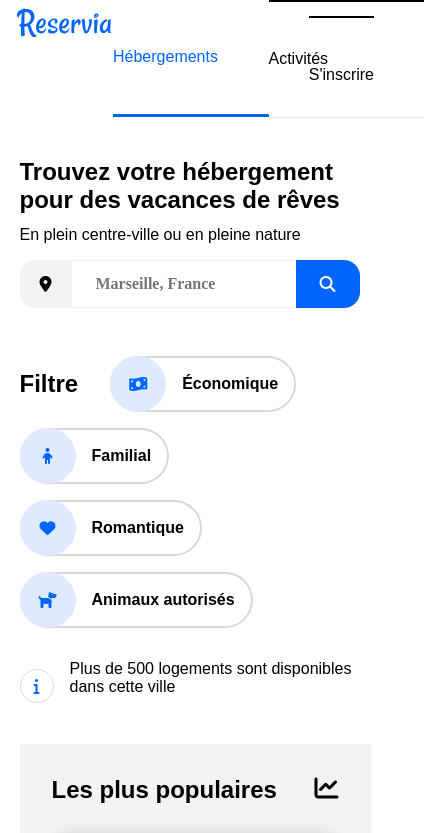
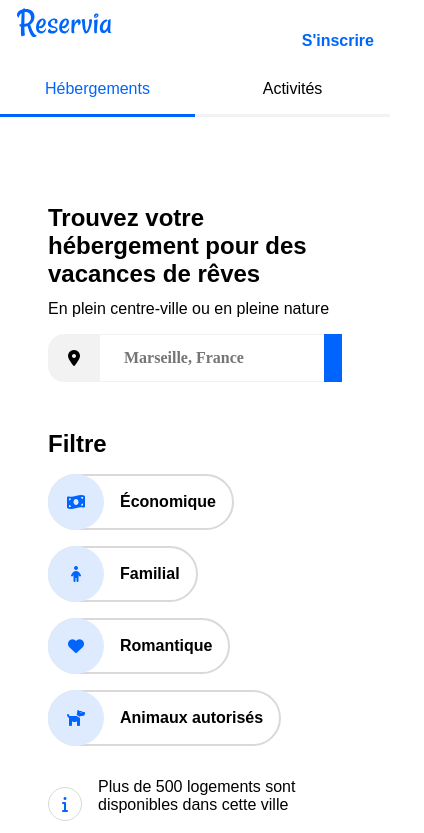
Before and after one commit to Yannickdy/OCRProject, a plain HTML site: page index.html in a window 390 px wide. Shown: the top 833 px of the page, 424 px wide, since content can reach past the window. Drawn offline with Linux system fonts and the light colour scheme.

Commit message:
Add files via upload
Modification responsive

```diff
--- a/style.css
+++ b/style.css
@@ -23,42 +23,54 @@ ul {
 }
 
 .header {
-  margin: 0 auto;
-  max-width: 1340px;
-  display: flex;
-}
-.logo {
-  flex-grow: 1;
-  padding-left: 20px;
+  grid-template-columns: auto 1fr auto auto;
+  grid-template-areas: "logo . navbar button";
+  display: grid;
+  max-width: 1440px;
+  margin: auto;
 }
 
-header .logo img {
-  padding: 35px 0 0 0;
+.header nav {
+      grid-area: navbar;
   }
 
-header nav ul {
-  display: flex;
-  flex-direction: row;
-  margin: 0 auto;
-  width: 311px;
-  justify-content: space-around;
+  .header ul {
+      margin: 1.2rem 0;
+      width: 100%;
+      text-align: center;
   }
 
-header nav li a {
-  padding: 48px 0;
-  display: block;
-  border-top: 2px solid #000000;
-  color: black;
+  .header li {
+      padding: 0 1.2rem;
+  }
+
+
+  .header nav a {
+      padding: 1rem 0;
+      font-weight: 500;
+      text-align: center;
+      transition-duration: 0.1s;
+      border-bottom: 3px transparent solid;
   }
 
   .header nav a:hover {
-  border-top: 3px solid #0065fc;
-  color: #0065fc;
+      border-top: 3px solid #0065FC;
+      color: #0065FC;
   }
 
   .header nav a[data-active="true"] {
-  border-top: 3px solid #0065fc;
-  color: #0065fc;
+      border-top: 3px solid #0065FC;
+      color: #0065FC;
+  }
+
+
+  #headerSignup {
+      grid-area: button;
+  }
+
+  #headerSignup a {
+      color: #0065FC;
+      font-weight: 700;
   }
 
 .main {
@@ -393,7 +405,7 @@ footer li {
 
 /*------------------------------------------------------------------#MEDIA QUERIES------------------------------------------------------------------*/
 
-@media screen and (max-width: 980px) {
+@media screen and (max-width: 650px) {
 
 
   .header {
@@ -404,7 +416,8 @@ footer li {
     position: relative;
 }
 
-  #headerSignup {
+#headerSignup
+{
     position: absolute;
     top: 0;
     right: 0;
@@ -428,8 +441,8 @@ footer li {
         width: 100%;
     }
 
-  .header nav a[data-active="true"] {
-    border-bottom: 3px #0065fc solid;
+    .header nav a[data-active=true] {
+        border-bottom: 3px #0065FC solid;
         border-top: none;
     }
 
@@ -499,7 +512,7 @@ footer li {
   }
 }
 
-@media screen and (min-width: 1000px) and (max-width: 1100px) {
+@media screen and (min-width: 650px) and (max-width: 1100px) {
 
 
 
@@ -558,7 +571,7 @@ footer li {
 
 @media screen and (max-width: 1100px) {
   .main {
-    padding: 5%;
+    padding: 0;
   }
 
   .Mainsearch {
@@ -577,6 +590,7 @@ footer li {
 
   .hostingMain {
     background: none;
+    padding: 3rem;
 
   }
 
@@ -593,7 +607,13 @@ footer li {
   }
 
   .activity {
-    padding: 2rem;
+    padding: 3rem;
+  }
+  .hostingPopular {
+    padding: 3rem;
+  }
+  .search {
+    padding: 3rem;
   }
 }
 
```
Lines whose indentation alone changed are shown as unchanged.
